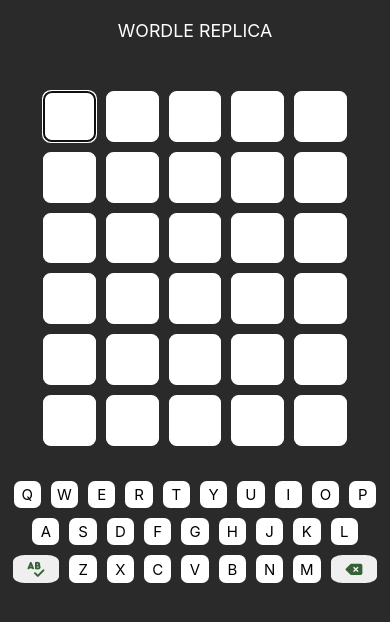
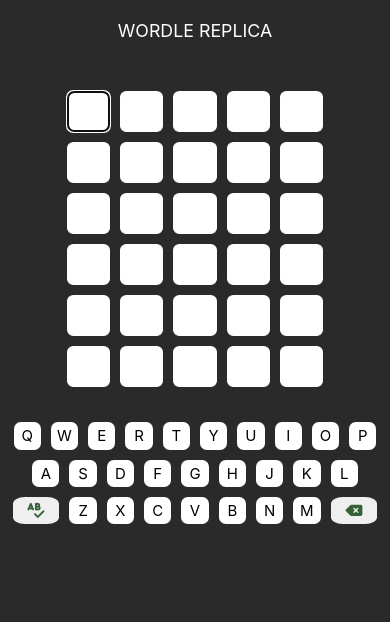
Before and after one commit to chennrachel/wordle-replica, a React (Create React App) app: page / in a window 390 px wide. Shown: the top 622 px of the page. Built offline with nearby package versions, Linux system fonts and the light colour scheme; no server answers.

Commit message:
disable keyboard for mobile

```diff
--- a/src/components/Box/Box.jsx
+++ b/src/components/Box/Box.jsx
@@ -55,6 +55,8 @@
                 onKeyDown={keyDownHandler}
                 id={id}
                 name={`Box`}
+                blurInputOnSelect={true}
+                inputProps={{ readOnly: true }}
                 isSearchable={false}
             />
         </>
--- a/src/components/Box/Box.module.scss
+++ b/src/components/Box/Box.module.scss
@@ -8,7 +8,7 @@
     pointer-events: none;
     border-radius: 15%;
     @media only screen and (max-width: 700px) {
-        width: 12vw;
-        height: 12vw;
+        width: 9.5vw;
+        height: 9.5vw;
     }
 }
```
Also changed, not shown: 2 other files (tests, documents, lock files or other folders).
